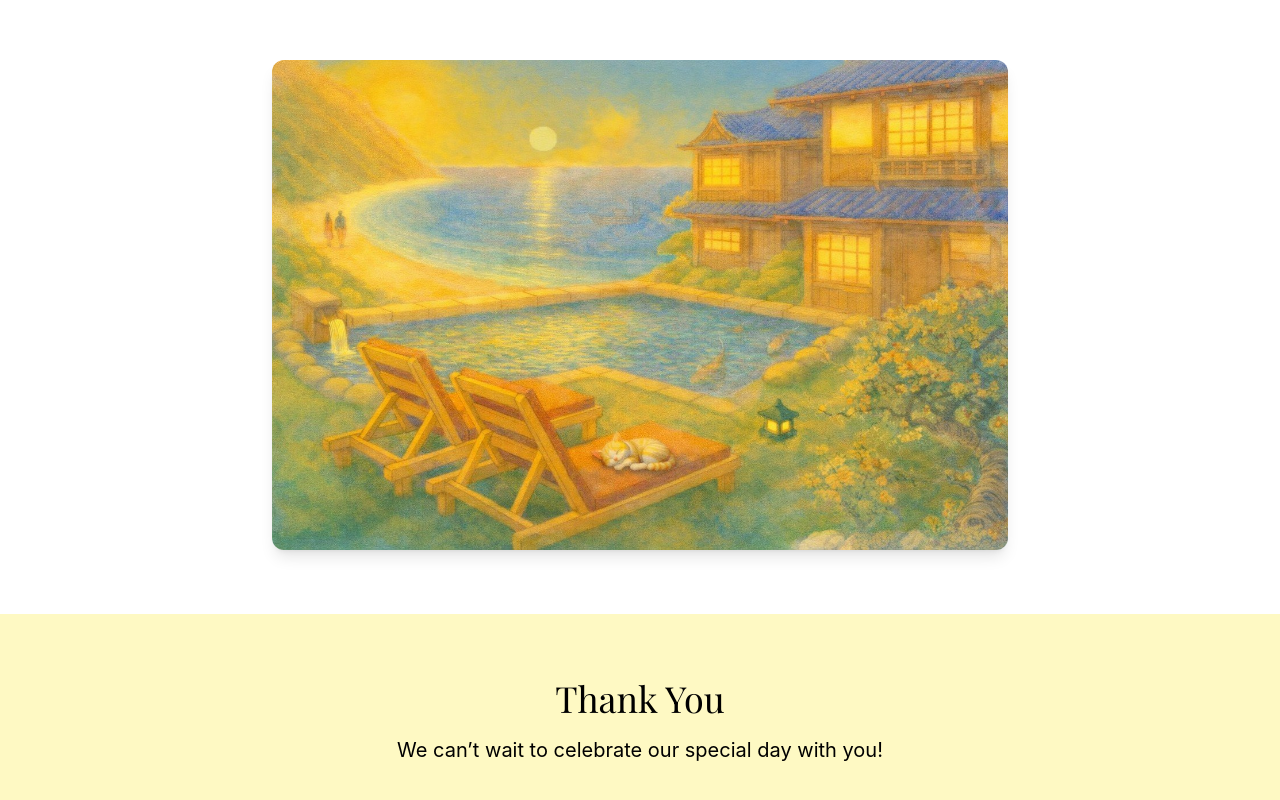
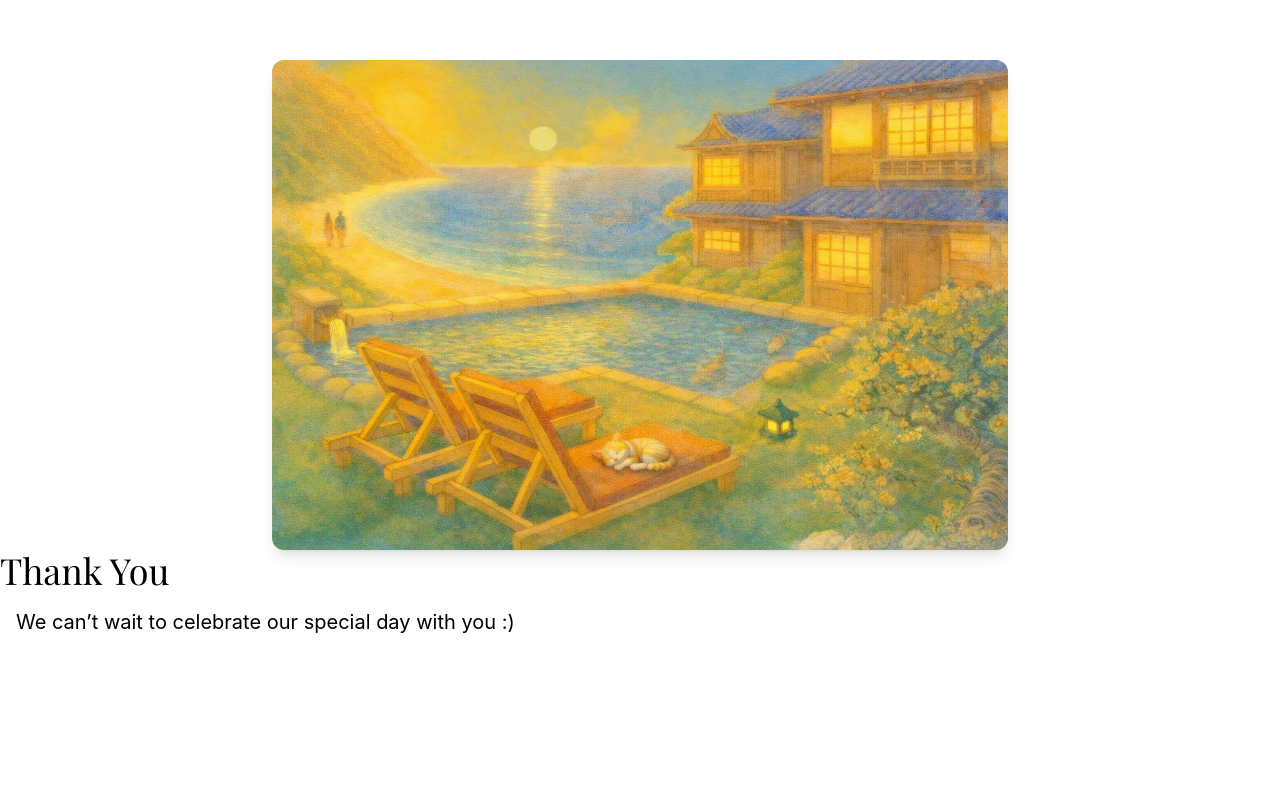
Before and after one commit to helengrapow/HellyEMatte, a React (Vite) app: page /gift in a window 1280 px wide. Shown: the part 770-1570 px from the top of the page. After the commit the page ends 1472 px from the top, so only its background shows below. Built offline with nearby package versions, Linux system fonts and the light colour scheme; a web font is replaced by a local one.

Commit message:
new color

```diff
--- a/src/pages/Registry.tsx
+++ b/src/pages/Registry.tsx
@@ -45,15 +45,15 @@ const Registry = () => {
             className="rounded-xl shadow-lg w-full object-cover"
           />
         </div>
-      </div>
+
 
       {/* Thank You Section */}
-      <div className="py-16 bg-yellow-100 text-center">
+
         <h2 className="text-3xl md:text-4xl font-serif text-black mb-4">
           Thank You
         </h2>
         <p className="text-xl text-black leading-relaxed px-4">
-          We can’t wait to celebrate our special day with you!
+          We can’t wait to celebrate our special day with you :)
         </p>
       </div>
     </div>
```
